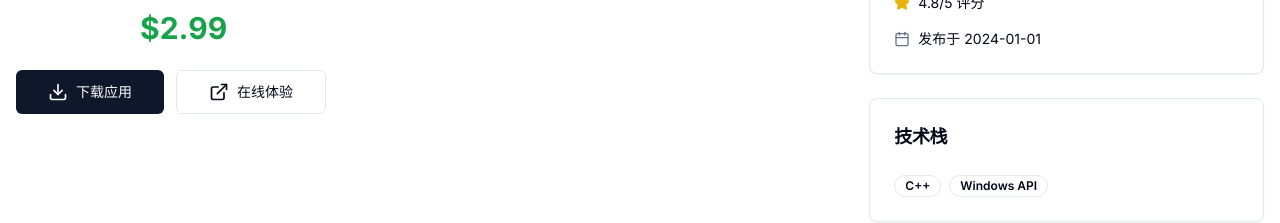
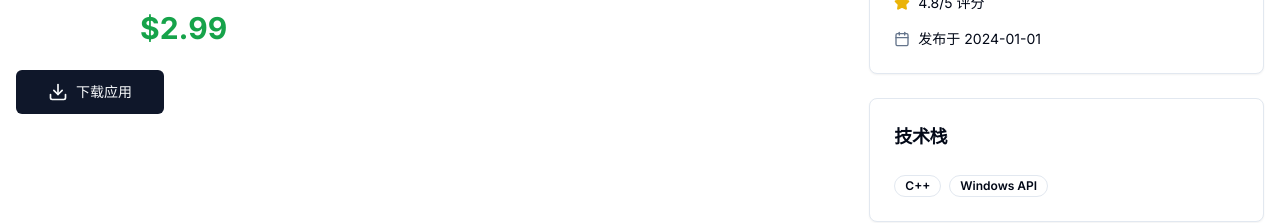
Before and after one commit to icoolqin/personal-portfolio, a Next.js app: page /apps/desktop-switcher in a window 1280 px wide. Shown: the part 209-432 px from the top of the page. Built offline with nearby package versions, Linux system fonts and the light colour scheme.

Commit message:
fix: 更新下载链接并移除演示按钮
统一更新应用下载链接为新的Gumroad地址，并移除不再需要的演示按钮

```diff
--- a/app/apps/[slug]/page.tsx
+++ b/app/apps/[slug]/page.tsx
@@ -60,18 +60,9 @@ export default function AppPage({ params }: AppPageProps) {
           <div className="flex gap-3 mb-8">
             {app.links.download && (
               <Button asChild size="lg">
-                <a href={app.links.download} target="_blank" rel="noopener noreferrer">
+                <a href="https://coolqin.gumroad.com/l/desktopswitcher?_gl=1*1wsrn7r*_ga*MzA5MzkzNTI1LjE3MzI1NDkxNzE.*_ga_6LJN6D94N6*czE3NTY2NTA1NTgkbzkkZzEkdDE3NTY2NTA1NjckajUxJGwwJGgw" target="_blank" rel="noopener noreferrer">
                   <Download className="w-5 h-5 mr-2" />
                   下载应用
-                </a>
-              </Button>
-            )}
-
-            {app.links.demo && (
-              <Button asChild variant="outline" size="lg">
-                <a href={app.links.demo} target="_blank" rel="noopener noreferrer">
-                  <ExternalLink className="w-5 h-5 mr-2" />
-                  在线体验
                 </a>
               </Button>
             )}
--- a/components/app/app-card.tsx
+++ b/components/app/app-card.tsx
@@ -67,7 +67,7 @@ export function AppCard({ app }: AppCardProps) {
 
           {app.links.download && (
             <Button asChild variant="outline" size="sm">
-              <a href={app.links.download} target="_blank" rel="noopener noreferrer">
+              <a href="https://coolqin.gumroad.com/l/desktopswitcher?_gl=1*1wsrn7r*_ga*MzA5MzkzNTI1LjE3MzI1NDkxNzE.*_ga_6LJN6D94N6*czE3NTY2NTA1NTgkbzkkZzEkdDE3NTY2NTA1NjckajUxJGwwJGgw" target="_blank" rel="noopener noreferrer">
                 <Download className="w-4 h-4" />
               </a>
             </Button>
--- a/components/app/featured-app.tsx
+++ b/components/app/featured-app.tsx
@@ -77,7 +77,7 @@ export function FeaturedApp({ app, showPrice = true }: FeaturedAppProps) {
 
               {app.links.download && (
                 <Button asChild variant="outline" size="lg">
-                  <a href={app.links.download} target="_blank" rel="noopener noreferrer">
+                  <a href="https://coolqin.gumroad.com/l/desktopswitcher?_gl=1*1wsrn7r*_ga*MzA5MzkzNTI1LjE3MzI1NDkxNzE.*_ga_6LJN6D94N6*czE3NTY2NTA1NTgkbzkkZzEkdDE3NTY2NTA1NjckajUxJGwwJGgw" target="_blank" rel="noopener noreferrer">
                     <Download className="w-4 h-4 mr-2" />
                     下载应用
                   </a>
```
